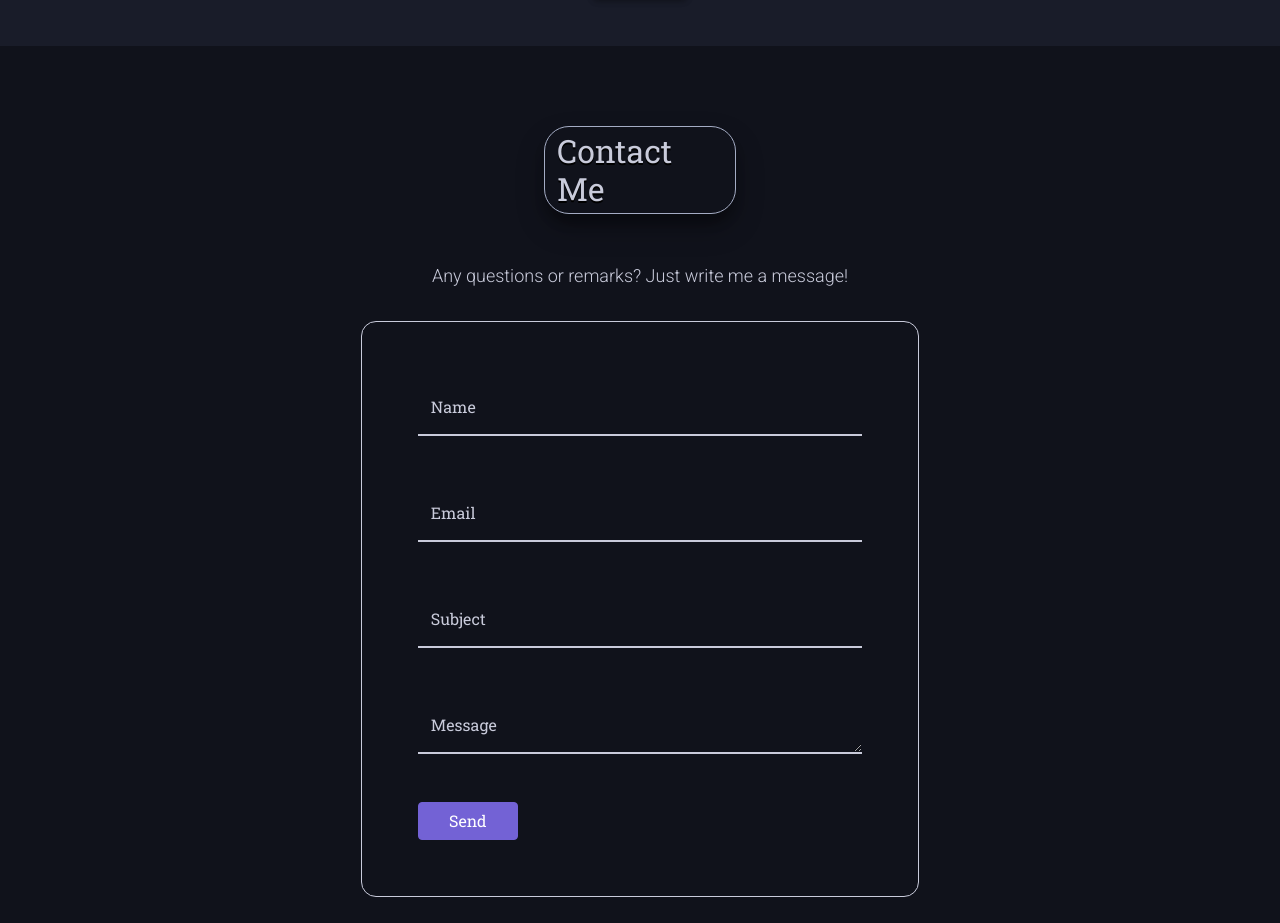
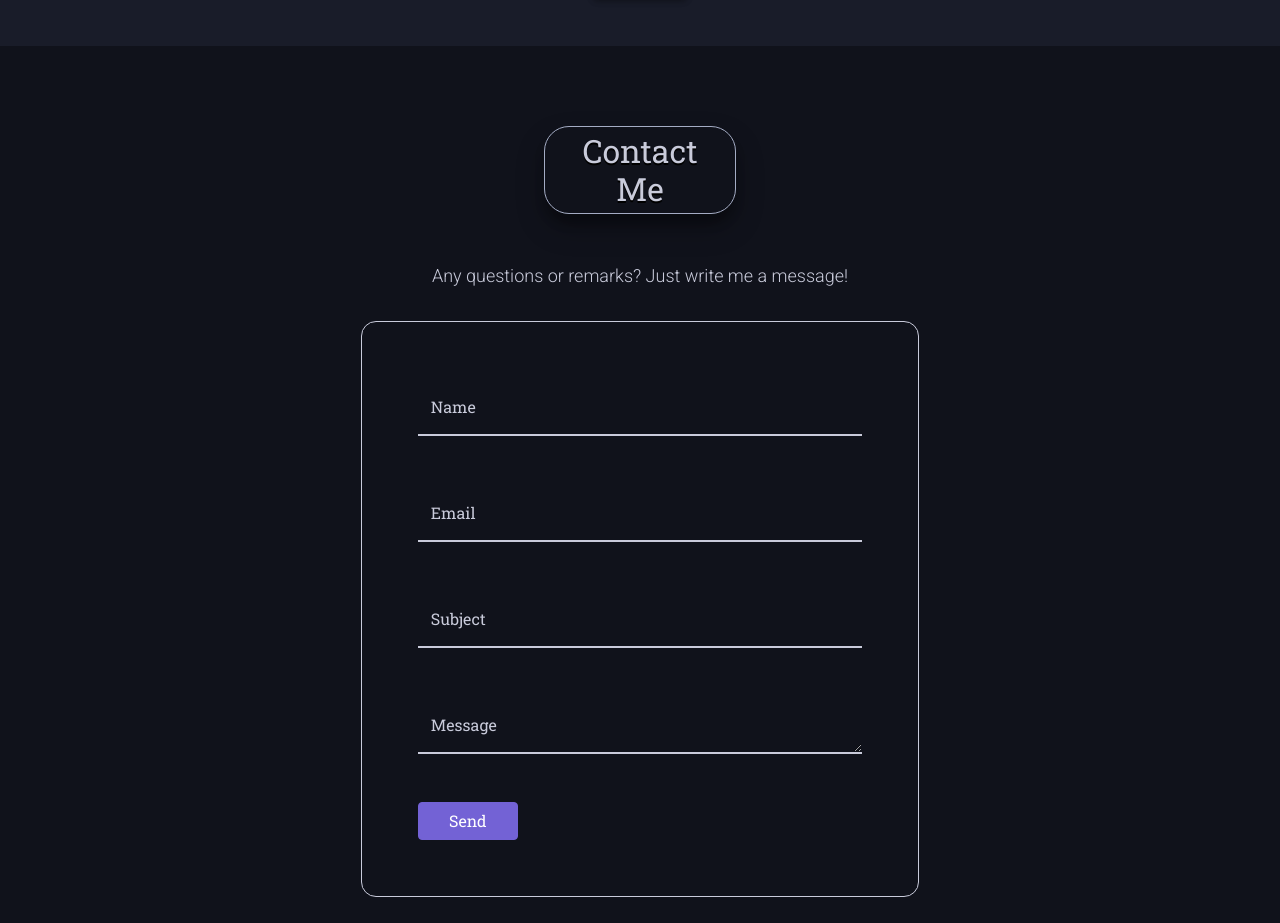
Before and after one commit to levisaz/CV-Portfolio, a React (Create React App) app in the folder portfolio/: page / in a window 1280 px wide. Shown: the part 3802-4725 px from the top of the page. Built offline with nearby package versions, Linux system fonts and the light colour scheme.

Commit message:
text center section title

```diff
--- a/portfolio/src/pages/About.js
+++ b/portfolio/src/pages/About.js
@@ -12,7 +12,7 @@ const About = () => {
     <section className="" id="about">
       <Container fluid="md" className="about-section d-flex justify-content-center">
         <Row>
-          <div className="section-title"><h2>About Me</h2></div>
+          <div className="section-title text-center"><h2>About Me</h2></div>
 
           <div className="about-p"><p>Hi, I am <span className="text-light font-weight-bold">John Leviticus Sazon</span>, 22 years of age, currently residing in Hermosa, Bataan, Philippines. I am a 4th year student at the University of Santo Tomas working towards a Bachelor of Science degree in Information Technology. I am a hardworking and resourceful individual commended for first-rate collaboration and time management abilities. Commited to developing a career path and expanding work experience. Strong knowledge of Web Development.</p>
           </div>
--- a/portfolio/src/pages/Contact.js
+++ b/portfolio/src/pages/Contact.js
@@ -36,7 +36,7 @@ const Contact = () => {
     <section id="contact">
       <Container className="about-section d-flex justify-content-center flex-column">
         <Row>
-        <div className="section-title"><h2>Contact Me</h2></div>
+        <div className="section-title text-center"><h2>Contact Me</h2></div>
         <p className="d-flex justify-content-center mt-5">Any questions or remarks? Just write me a message!</p>
         </Row>
 
```
